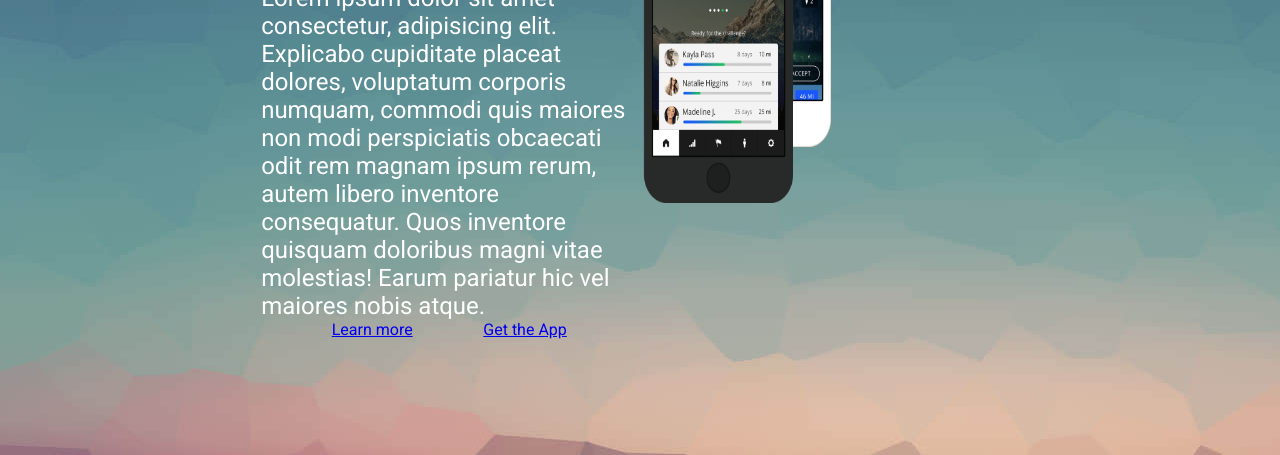
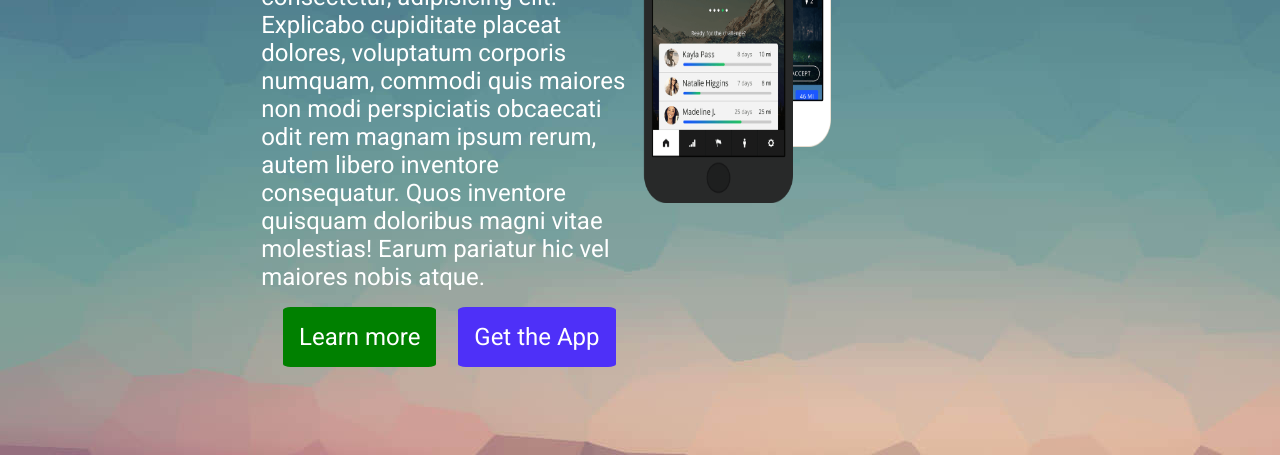
Before and after one commit to stevewolf93/singlePager, a plain HTML site: page index.html in a window 1280 px wide. Shown: the part 345-800 px from the top of the page. Drawn offline with Linux system fonts and the light colour scheme; a web font is replaced by a local one.

Commit message:
styling of the links

```diff
--- /dev/null
+++ b/css/links.css
@@ -0,0 +1,18 @@
+header a , .links>a{
+  text-decoration: none;
+  font-size: 1.5rem;
+  color: var(--font-color-nav)
+}
+
+.links>a{
+  padding:1rem;
+  margin-top: 1rem;
+  border-radius: 5%;
+}
+
+.links>a:first-of-type{
+  background-color: green;
+}
+.links>a:last-of-type{
+  background-color: rgb(78, 48, 248);
+}
--- a/css/style.css
+++ b/css/style.css
@@ -2,6 +2,7 @@
 @import url(./var.css);
 @import url(./header.css);
 @import url(./main.css);
+@import url(./links.css);
 
 * {
   margin: 0;
```
